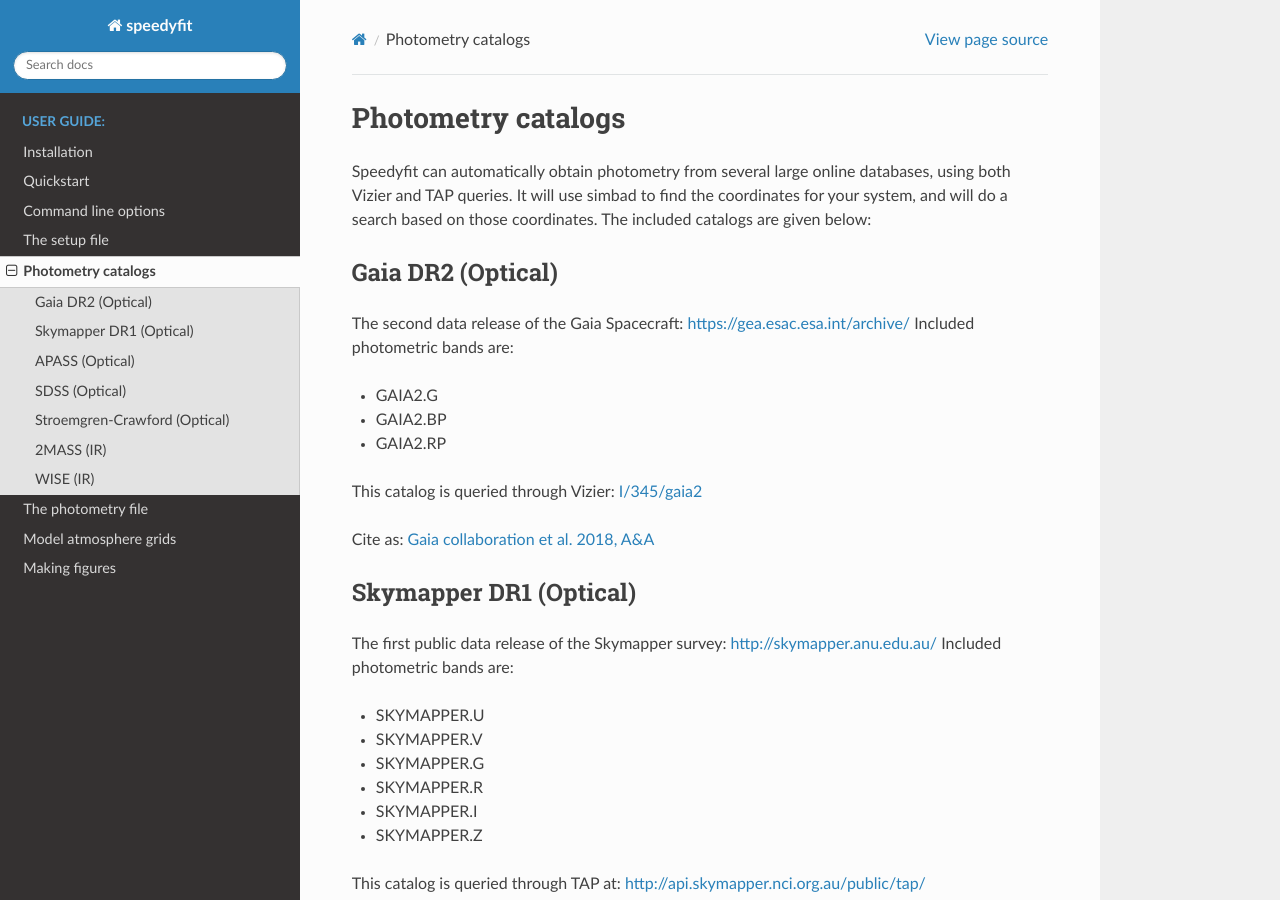
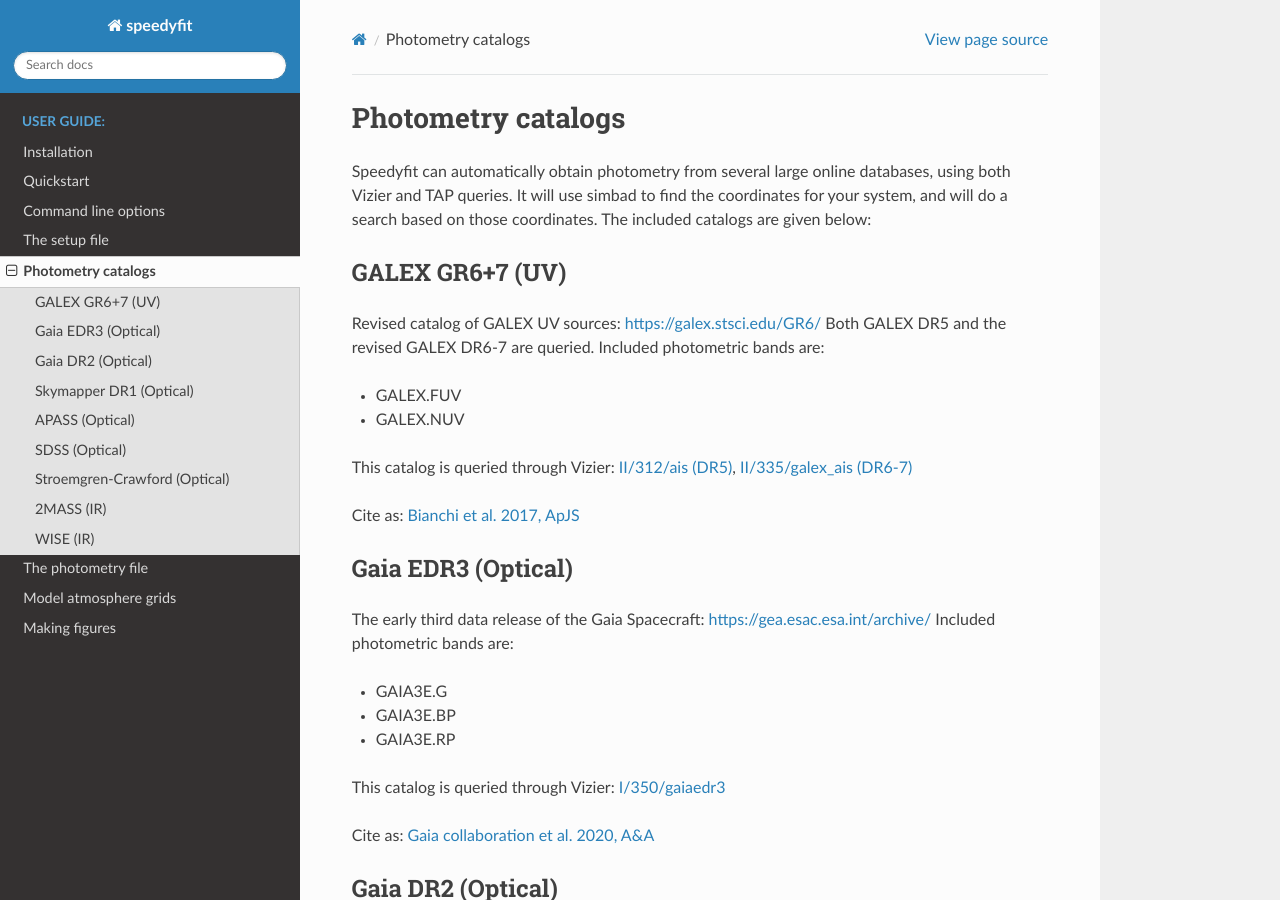
Before and after one commit to vosjo/speedyfit, a Sphinx documentation site: the page built from docs/userguide/photometry_catalogs.rst, in a window 1280 px wide and 900 px high. Built offline with Sphinx 7.4.7 and the Read the Docs theme 2.0.0, drawn with Linux system fonts in a browser that asks for light colours; some of the changed text lies outside the part shown.

Commit message:
Feature: Added ALLWISE catalog to vizier_cats_phot.cfg
Docs: Extended documentation for photometry sources (added GALEX and images viewers).

```diff
--- a/docs/userguide/photometry_catalogs.rst
+++ b/docs/userguide/photometry_catalogs.rst
@@ -3,6 +3,34 @@ Photometry catalogs
 Speedyfit can automatically obtain photometry from several large online databases, using both Vizier and TAP queries.
 It will use simbad to find the coordinates for your system, and will do a search based on those coordinates. The
 included catalogs are given below:
+
+GALEX GR6+7 (UV)
+^^^^^^^^^^^^^^^^
+
+Revised catalog of GALEX UV sources: https://galex.stsci.edu/GR6/ Both GALEX DR5 and the revised GALEX DR6-7
+are queried. Included photometric bands are:
+
+- GALEX.FUV
+- GALEX.NUV
+
+This catalog is queried through Vizier: `II/312/ais (DR5) <https://vizier.cds.unistra.fr/viz-bin/VizieR-2>`_, `II/335/galex_ais (DR6-7) <https://vizier.cds.unistra.fr/viz-bin/VizieR-2>`_
+
+Cite as: `Bianchi et al. 2017, ApJS <https://ui.adsabs.harvard.edu/abs/2017ApJS..230...24B/abstract>`_
+
+Gaia EDR3 (Optical)
+^^^^^^^^^^^^^^^^^^
+
+The early third data release of the Gaia Spacecraft:  https://gea.esac.esa.int/archive/
+Included photometric bands are:
+
+- GAIA3E.G
+- GAIA3E.BP
+- GAIA3E.RP
+
+This catalog is queried through Vizier: `I/350/gaiaedr3 <https://vizier.u-strasbg.fr/viz-bin/VizieR-3?-source=I/350/gaiaedr3>`_
+
+Cite as: `Gaia collaboration et al. 2020, A&A <https://ui.adsabs.harvard.edu/abs/2020yCat.1350....0G/abstract>`_
+
 
 Gaia DR2 (Optical)
 ^^^^^^^^^^^^^^^^^^
@@ -108,7 +136,8 @@ The Two Micron All Sky Survey: https://irsa.ipac.caltech.edu/Missions/2mass.html
 - 2MASS.H (Magnitude limit = 15.1)
 - 2MASS.KS (Magnitude limit = 14.3)
 
-This catalog is queried through Vizier: `II/246/out <https://vizier.u-strasbg.fr/viz-bin/VizieR-3?-source=II/246/out>`_
+| This catalog is queried through Vizier: `II/246/out <https://vizier.u-strasbg.fr/viz-bin/VizieR-3?-source=II/246/out>`_
+| Access to the images is obtained via isra: `<https://irsa.ipac.caltech.edu/Missions/2mass.html>`_
 
 Cite as: `Skrutskie et al. 2006, AJ <https://ui.adsabs.harvard.edu/abs/2006AJ....131.1163S>`_
 
@@ -122,6 +151,7 @@ The Wide-field Infrared Survey Explorer: http://wise.ssl.berkeley.edu/. Included
 - WISE.W3
 - WISE.W4
 
-This catalog is queried through Vizier: `II/311/wise <https://vizier.u-strasbg.fr/viz-bin/VizieR-3?-source=II/311/wise>`_
+| This catalog is queried through Vizier: `II/328/allwise <https://vizier.u-strasbg.fr/viz-bin/VizieR-3?-source=II/328/allwise>`_
+| Access to the images is obtained via isra: `<https://irsa.ipac.caltech.edu/applications/wise/>`_
 
-Cite as: `Cutri et al. 2012, yCat <http://cdsads.u-strasbg.fr/abs/2012yCat.2311....0C>`_
+Cite as: `Cutri et al. 2013, yCat <https://ui.adsabs.harvard.edu/abs/2013wise.rept....1C/abstract>`_
```
Also changed, not shown: other parts of docs/userguide/photometry_catalogs.rst (+1 -1 lines), 1 other file.
